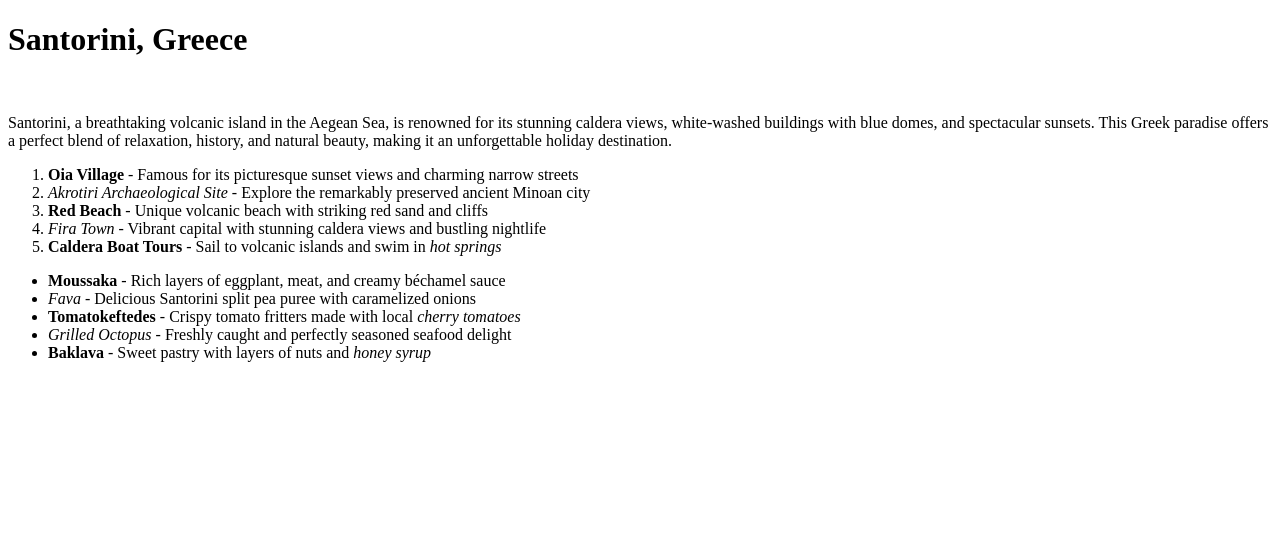
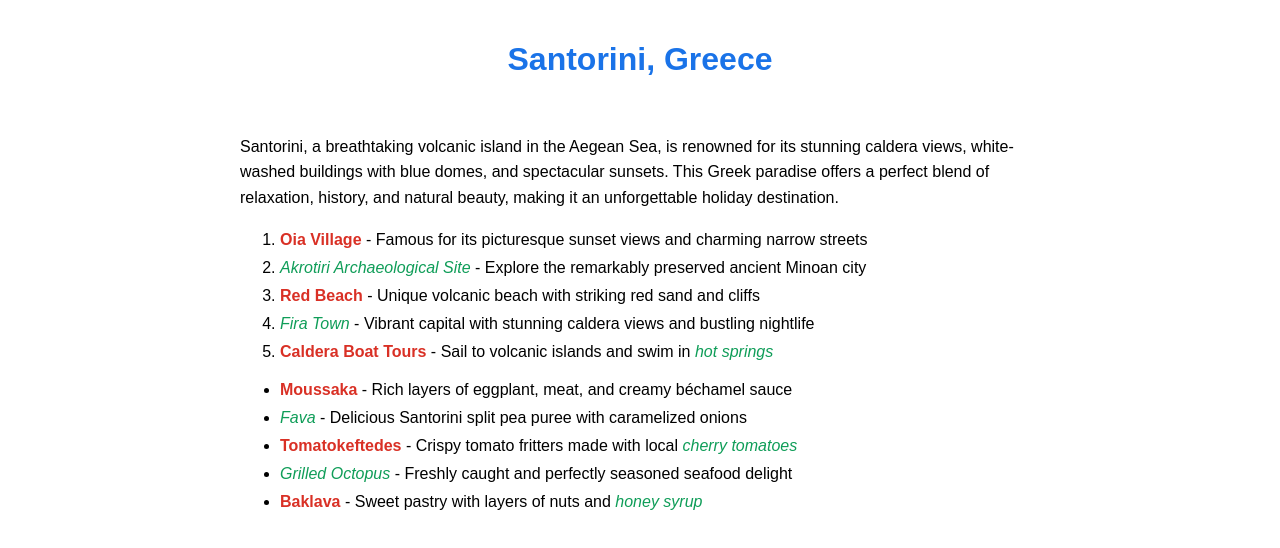
Before and after one commit to acciojob/favorite-holiday-AlbakhshSheikh, a website: page main.html in a window 1280 px wide. Drawn offline with Linux system fonts and the light colour scheme.

Commit message:
created a submission

```diff
--- a/script.js
+++ b/script.js
@@ -1 +1,6 @@
 //your JS code here. If required.
+// Simple alert when page loads
+window.onload = function() {
+    console.log("Welcome to Santorini, Greece!");
+    // Could add more interactive features here if desired
+};
--- a/styles.css
+++ b/styles.css
@@ -1 +1,31 @@
-/*  your css code here. If applicable */
+body {
+    font-family: Arial, sans-serif;
+    max-width: 800px;
+    margin: 0 auto;
+    padding: 20px;
+}
+
+h1 {
+    color: #1a73e8;
+    text-align: center;
+}
+
+p {
+    line-height: 1.6;
+}
+
+ol, ul {
+    margin: 20px 0;
+}
+
+li {
+    margin: 10px 0;
+}
+
+strong {
+    color: #d93025;
+}
+
+em {
+    color: #0f9d58;
+}
```
